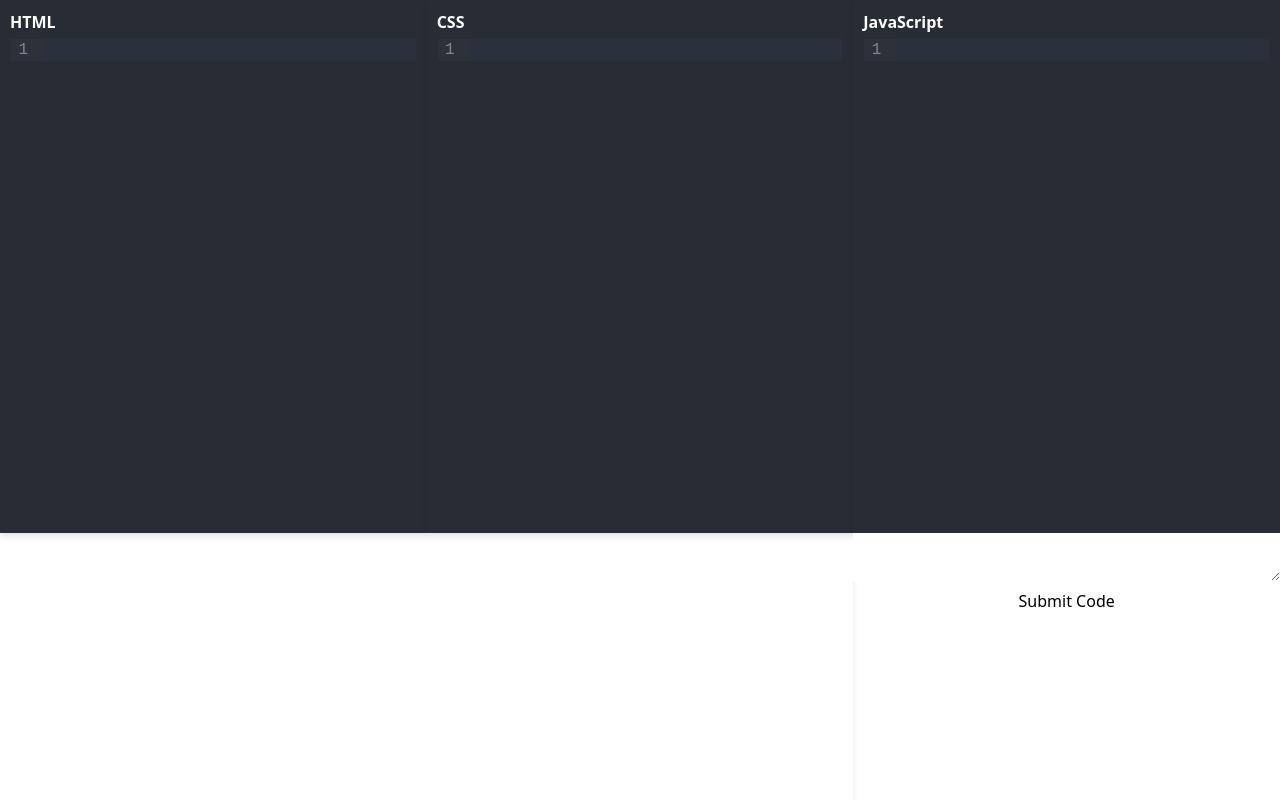
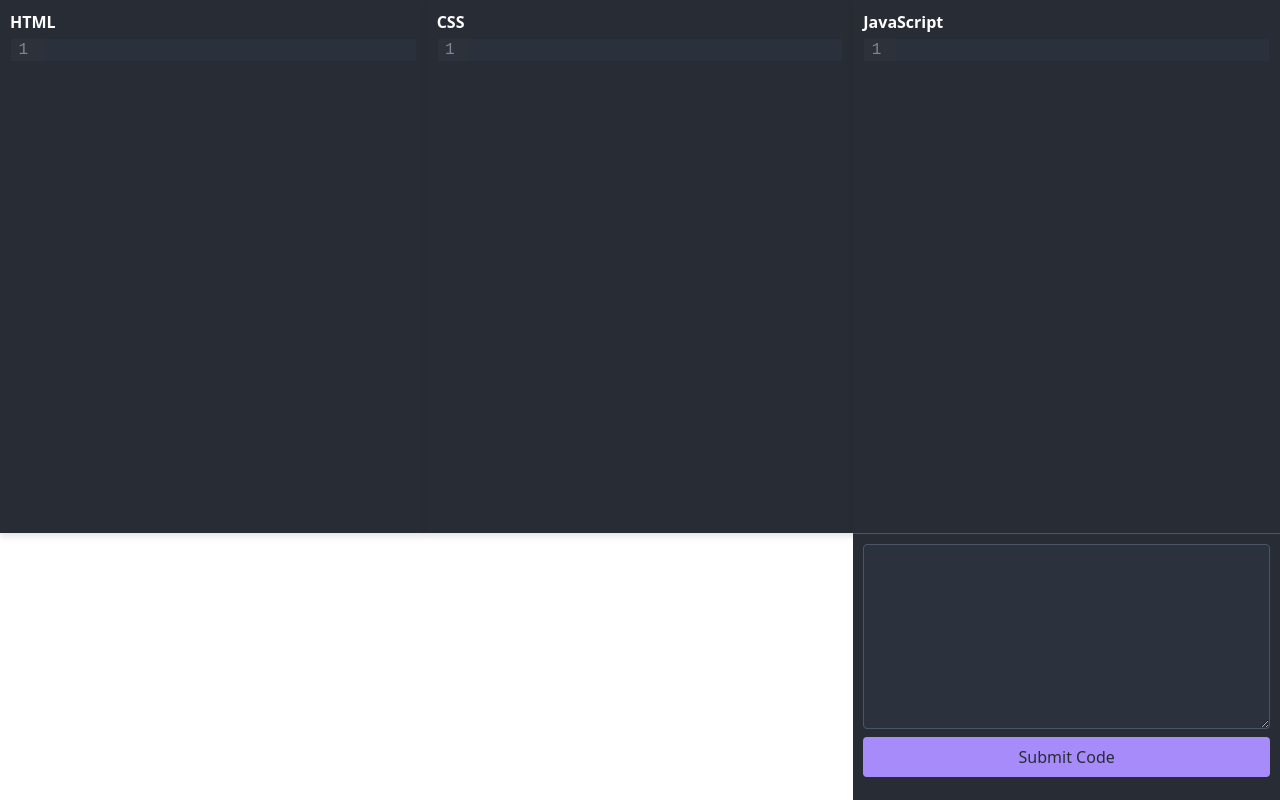
Before and after one commit to asingh714/wyzebot, a Next.js app in the folder my-app/: page /dashboard in a window 1280 px wide. Built offline with nearby package versions, Linux system fonts and the light colour scheme.

Commit message:
created form for dashboard

```diff
--- a/my-app/app/dashboard/page.jsx
+++ b/my-app/app/dashboard/page.jsx
@@ -7,6 +7,7 @@ import CodeMirror from "@uiw/react-codemirror";
 
 import Result from "@/components/Result/Result";
 import "./dashboard.css";
+import UIForm from "@/components/UI-Form/UIForm";
 
 const DashboardPage = () => {
   const [html_edit, setHtmlEdit] = useState("");
@@ -51,10 +52,7 @@ const DashboardPage = () => {
       </div>
       <div className="result-form-container">
         <Result srcCode={srcCode} />
-        <form onSubmit={() => {}}>
-          <textarea type="text" />
-          <button type="submit">Submit Code</button>
-        </form>
+        <UIForm />
       </div>
     </div>
   );
--- /dev/null
+++ b/my-app/components/UI-Form/UIForm.css
@@ -0,0 +1,31 @@
+.form-container {
+  border-top: 1px solid #4a5568;
+  background-color: #282c34;
+  padding: 1rem;
+  color: white;
+}
+
+.form-container textarea {
+  width: 100%;
+  padding: 0.5rem;
+  border-radius: 4px;
+  border: 1px solid #4a5568;
+  background-color: #2b313d;
+  height: 75%;
+}
+
+.form-container button {
+  padding: 0.8rem 1.2rem;
+  border-radius: 4px;
+  border: none;
+  background-color: rgba(167, 139, 250, 1);
+  color: #282c34;
+  font-weight: 500;
+  cursor: pointer;
+  transition: background-color 0.3s ease;
+}
+
+.form-container button:hover {
+  /* background-color: #4a5568;
+  color: white; */
+}
--- /dev/null
+++ b/my-app/components/UI-Form/UIForm.jsx
@@ -0,0 +1,28 @@
+"use client";
+import { useState } from "react";
+import "./UIForm.css";
+
+const UIForm = () => {
+  const [inputData, setInputData] = useState("");
+
+  const handleInputChange = (event) => {
+    setInputData(event.target.value);
+  };
+
+  const handleSubmit = async (event) => {
+    event.preventDefault();
+  };
+  return (
+    <form onSubmit={handleSubmit} className="form-container">
+      <textarea
+        value={inputData}
+        onChange={handleInputChange}
+        type="text"
+        className=""
+      />
+      <button type="submit">Submit Code</button>
+    </form>
+  );
+};
+
+export default UIForm;
```
